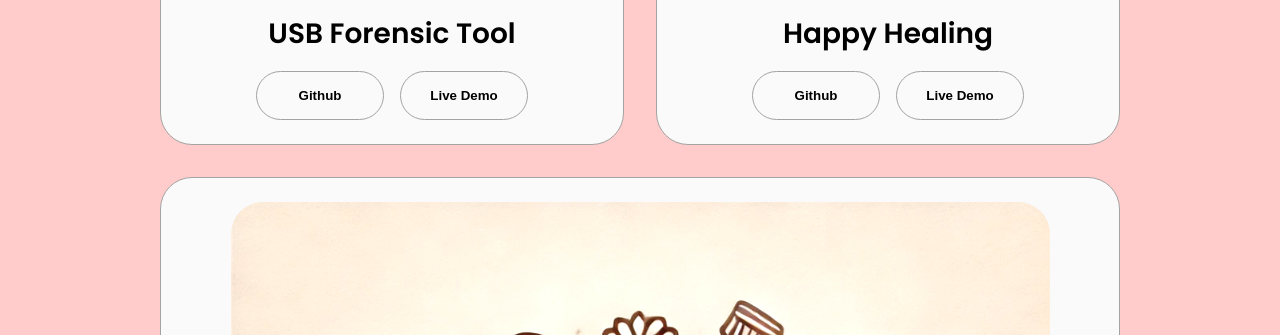
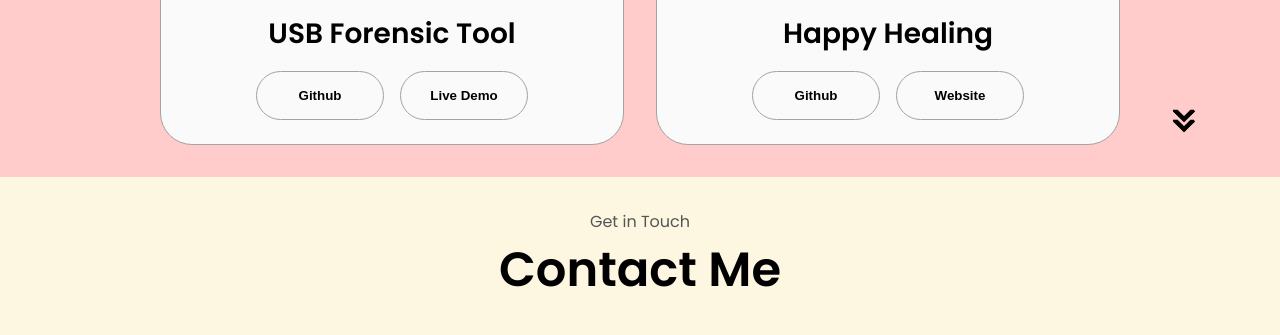
Before and after one commit to ShreyaTejan/Portfolio-Website, a plain HTML site: page index.html in a window 1280 px wide. Shown: the part 3104-3439 px from the top of the page. Drawn offline with Linux system fonts and the light colour scheme.

Commit message:
updating projects

```diff
--- a/index.html
+++ b/index.html
@@ -238,11 +238,12 @@
               <button class="btn btn-color-2 project-btn" onclick="location.href='https://github.com/'">
                 Github
               </button>
-              <button class="btn btn-color-2 project-btn" onclick="location.href='https://github.com/'">
-                Live Demo
+              <button class="btn btn-color-2 project-btn" onclick="location.href='https://happy-healing.vercel.app/'">
+                Website
               </button>
             </div>
           </div>
+          <!--
           <div class="details-container color-container">
             <div class="article-container">
               <img src="images/purely precious.png" alt="Project 3: Purely Precious, Helping indigenious handicrafters" class="project-img">
@@ -257,6 +258,7 @@
               </button>
             </div>
           </div>
+        -->
         </div>
       </div>
       <img src="images/arrow.png" alt="Arrow icon" class="icon arrow" onclick="location.href='./#contact'">
```
